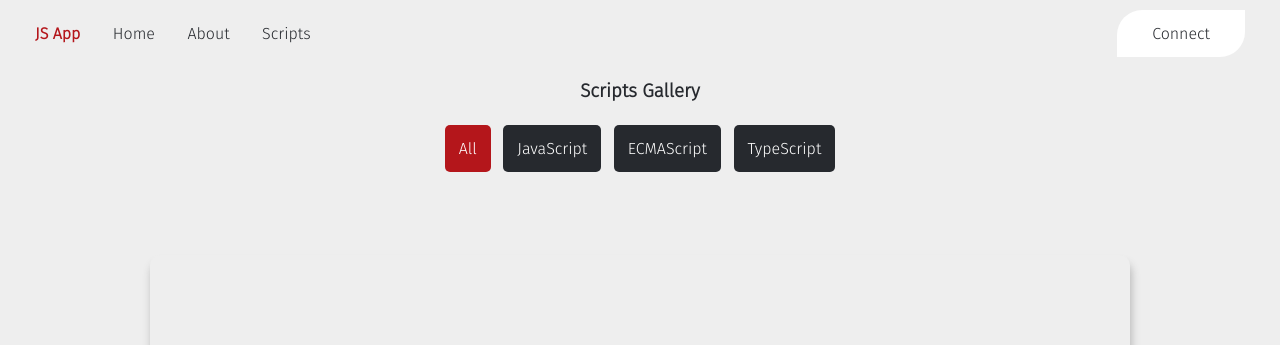
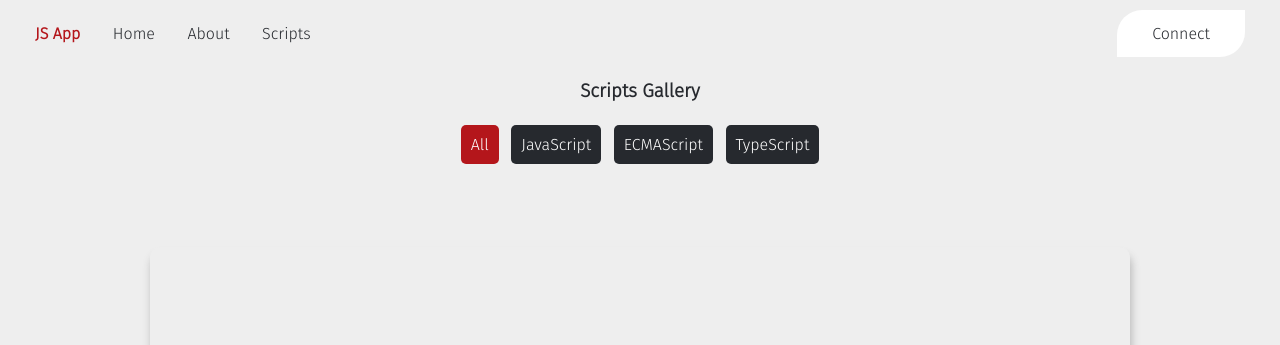
Before and after one commit to eseodiase/SinglePageJSApp, a plain HTML site: page index.html in a window 1280 px wide. Both pictures are taken after a click on the item "Scripts". Shown: the top 345 px of the page. Drawn offline with Linux system fonts and the light colour scheme.

Commit message:
style.css

```diff
--- a/style.css
+++ b/style.css
@@ -218,7 +218,7 @@ figcaption a{
 }
 .galleryPage ul li{
     display:inline-block;
-    padding:14px;
+    padding:10px;
     background:#26292e;
     color:#fff;
     border-radius:5px;
```
